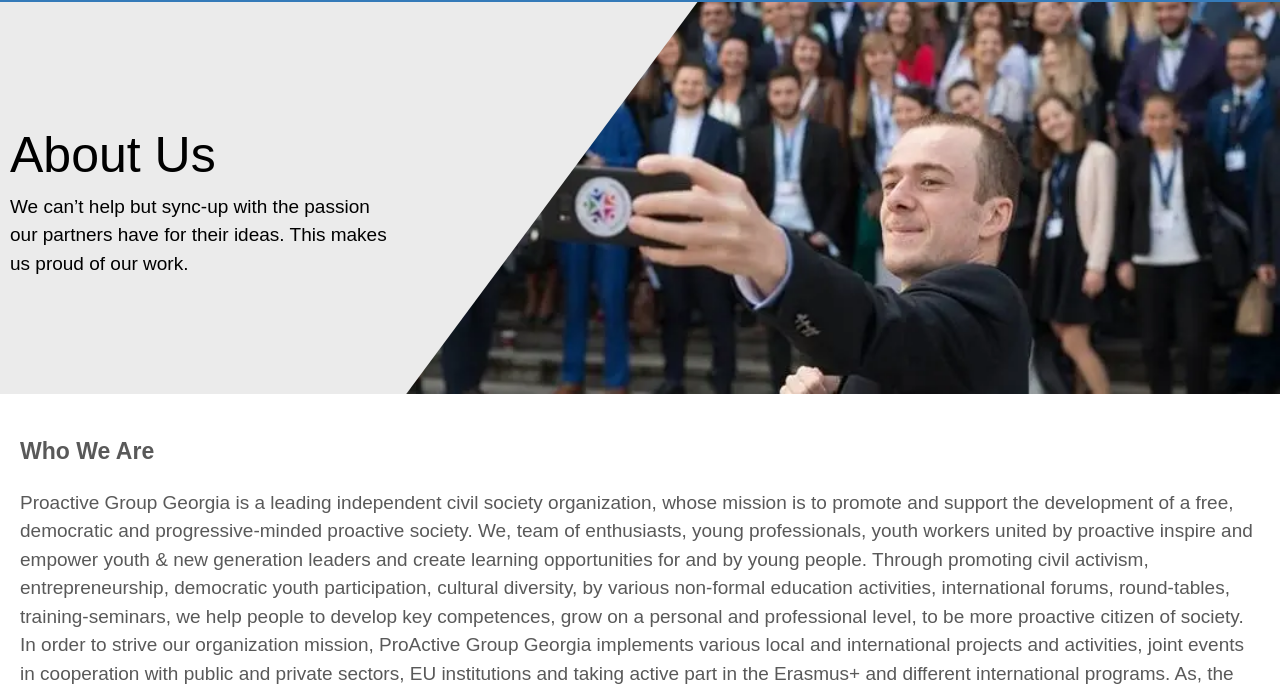
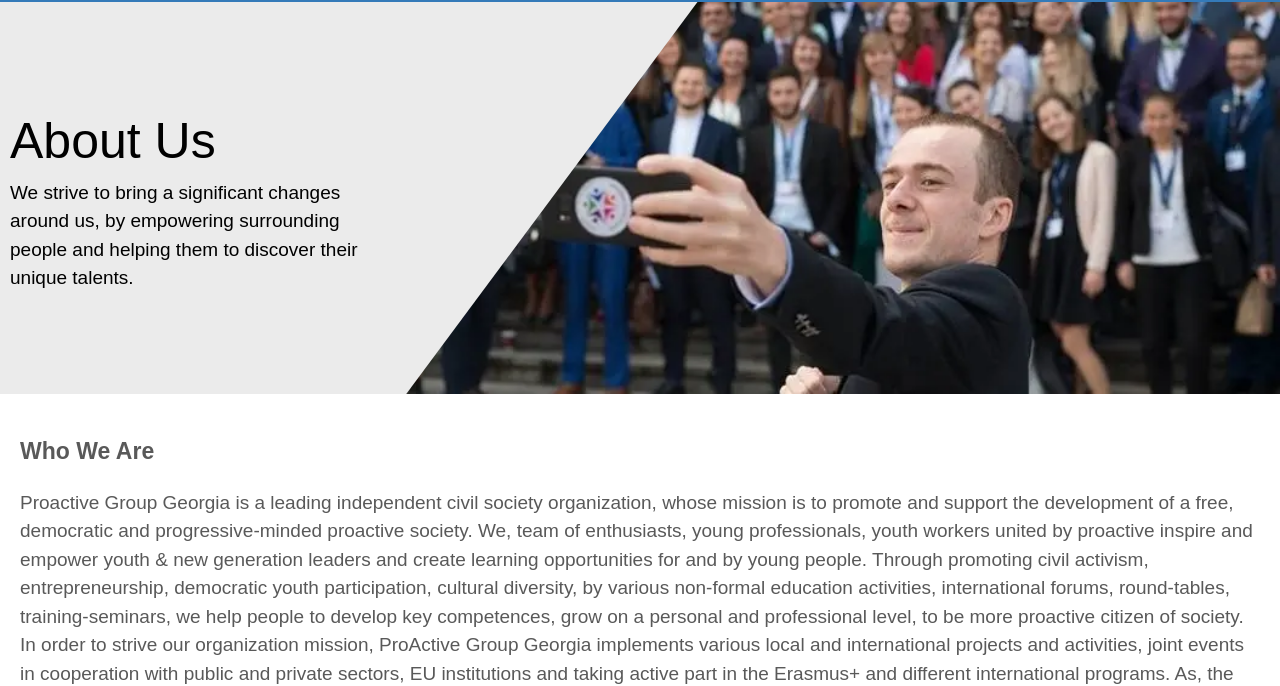
Before and after one commit to gioin/proactivegroupgeorgia, a website: page src/about.html in a window 1280 px wide. Shown: the part 116-802 px from the top of the page. Drawn offline with nearby package versions, Linux system fonts and the light colour scheme; files that its build step writes are made by us from their sources; files whose address does not match are found by name.

Commit message:
text changes

```diff
--- a/src/about.html
+++ b/src/about.html
@@ -130,8 +130,9 @@
           <div class="mini-cover__text">
             About Us
             <div class="paragraph">
-              We can’t help but sync-up with the passion our partners have for
-              their ideas. This makes us proud of our work.
+              We strive to bring a significant changes around us, by empowering
+              surrounding people and helping them to discover their unique
+              talents.
             </div>
           </div>
           <figure>
@@ -245,9 +246,7 @@
         </div>
         <div class="footer__bottom">
           <div class="footer__touchinfo">
-            <div class="footer__adress rmw">
-              68, Merab Kostava St, Tbilisi
-            </div>
+            <div class="footer__adress rmw">68, Merab Kostava St, Tbilisi</div>
             <div class="footer__contact">
               proactivegroupgeorgia@gmail.com +1-916-555-0184
             </div>
```
Also changed, not shown: src/contact.html (+2 -2 lines), src/partners.html (+1 -1 lines), src/projects.html (+1 -1 lines), dist/about.html, dist/contact.html, dist/partners.html, dist/projects.html.
